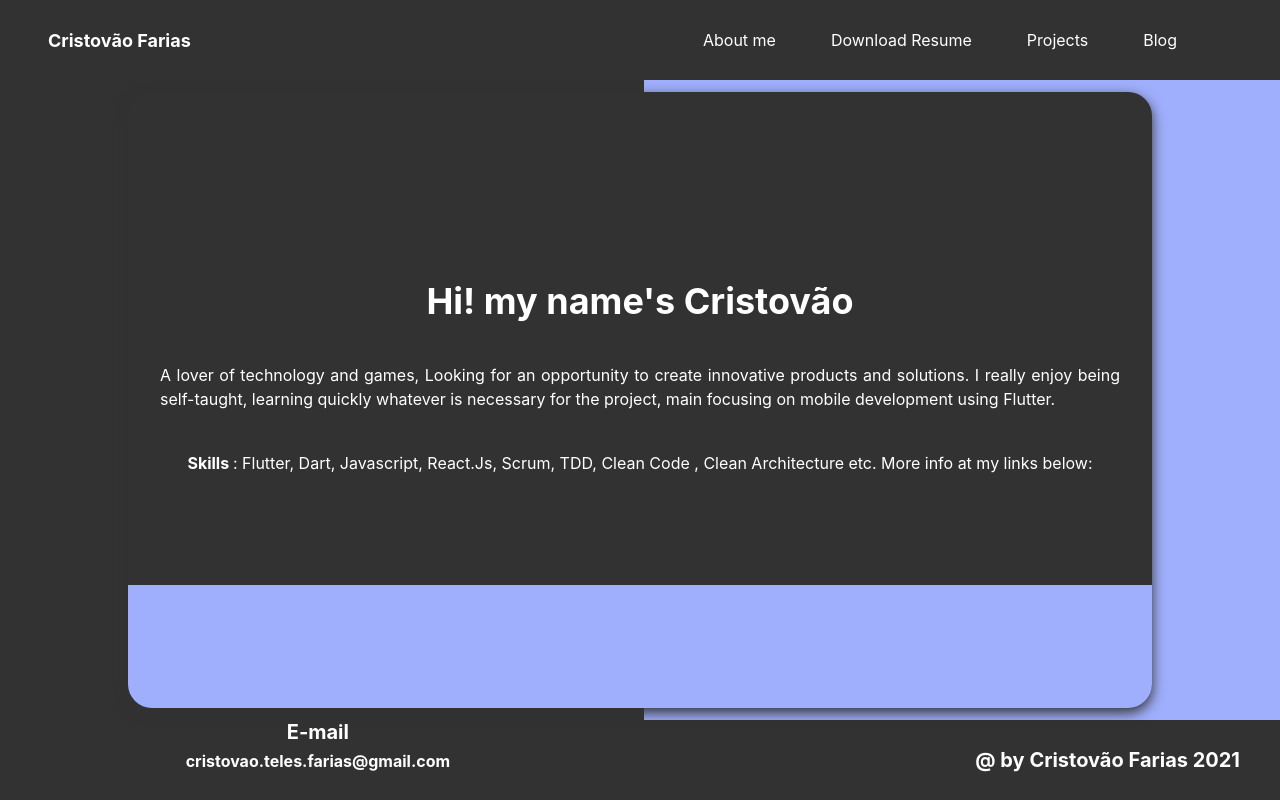
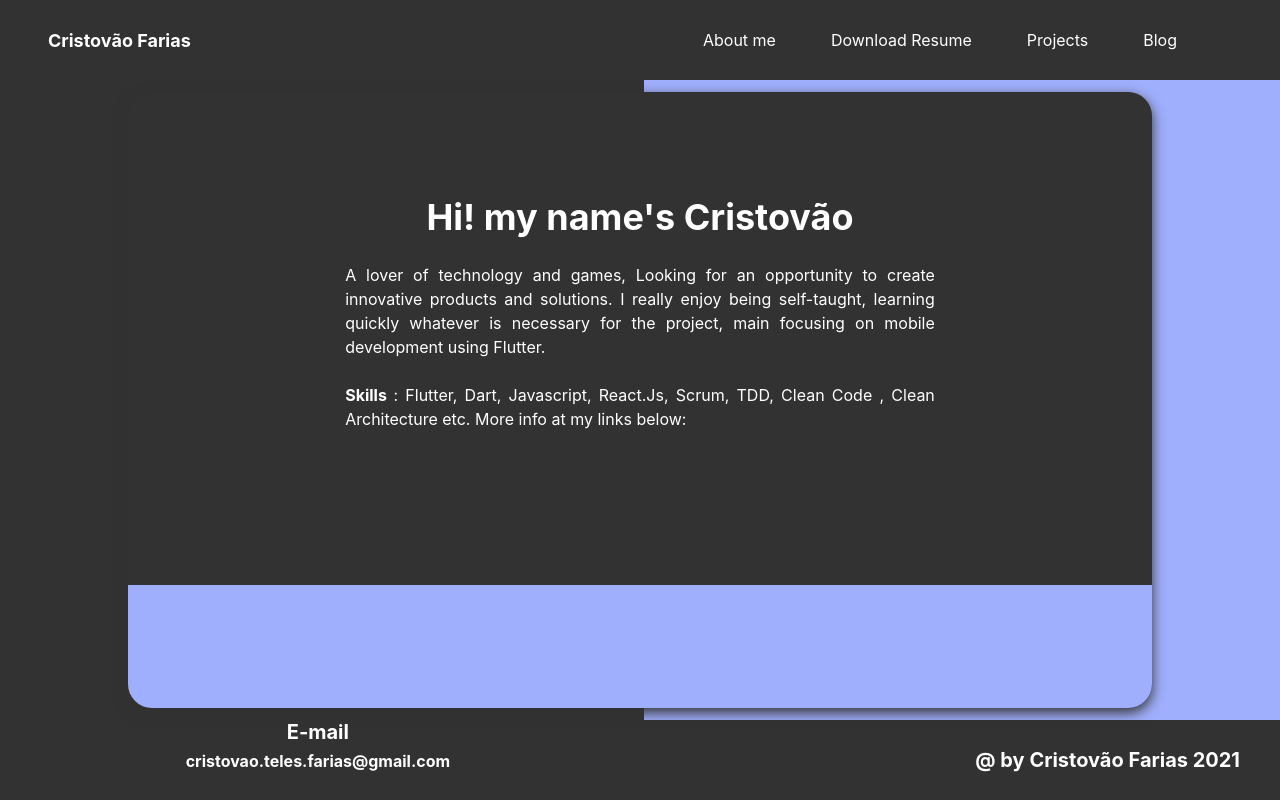
Before and after one commit to CristovoXDGM/cristovao-portfolio, a React (Vite) app: page / in a window 1280 px wide. Built offline with nearby package versions, Linux system fonts and the light colour scheme; some icons are missing.

Commit message:
Add fix for profile card padding

```diff
--- a/src/components/molecules/ProfileCard.tsx
+++ b/src/components/molecules/ProfileCard.tsx
@@ -1,5 +1,6 @@
 import {
   Box,
+  Container,
   Flex,
   Heading,
   HStack,
@@ -36,8 +37,8 @@ const ProfileCard: React.FC = () => {
   return (
     <BoxAnimated
       bgColor={"main"}
-      width={isLargerThan1500 ? "40%" : "80%"}
-      height={isLargerThan1500 ? "60%" : "77%"}
+      width={isLargerThan1500 ? "55%" : "80%"}
+      height={isLargerThan1500 ? "70%" : "77%"}
       position="absolute"
       right={0}
       top={0}
@@ -47,7 +48,7 @@ const ProfileCard: React.FC = () => {
       animate="visible"
       left={0}
       mx="auto"
-      my={"auto"}
+      my="auto"
       boxShadow="0rem 0.3rem 0.8rem #323232"
       borderRadius={"3xl"}
       overflow="hidden"
@@ -77,21 +78,22 @@ const ProfileCard: React.FC = () => {
           h={isLargerThan1500 ? "100%" : "90%"}
           color={"secondary"}
           marginRight={isLargerThan1500 ? "5rem" : 0}
-          paddingTop={isLargerThan1500 ? 0 : "8rem"}
-          paddingX={isLargerThan1500 ? 0 : "2rem"}
-          overflowY={isLargerThan1500 ? "hidden" : "scroll"}
         >
+          <Container padding={"2"} centerContent>
             <Heading textAlign={"center"}>Hi! my name's Cristovão</Heading>
+            <br />
             <Text textAlign={"justify"} fontSize={"md"}>
               A lover of technology and games, Looking for an opportunity to
               create innovative products and solutions. I really enjoy being
-            self-taught, learning quickly whatever is necessary for the project,
-            main focusing on mobile development using Flutter.
+              self-taught, learning quickly whatever is necessary for the
+              project, main focusing on mobile development using Flutter.
             </Text>
+            <br />
             <Text textAlign={"justify"} fontSize={"md"}>
               <b>Skills </b>: Flutter, Dart, Javascript, React.Js, Scrum, TDD,
               Clean Code , Clean Architecture etc. More info at my links below:
             </Text>
+          </Container>
         </Stack>
       </Flex>
 
```
Lines whose indentation alone changed are shown as unchanged.
